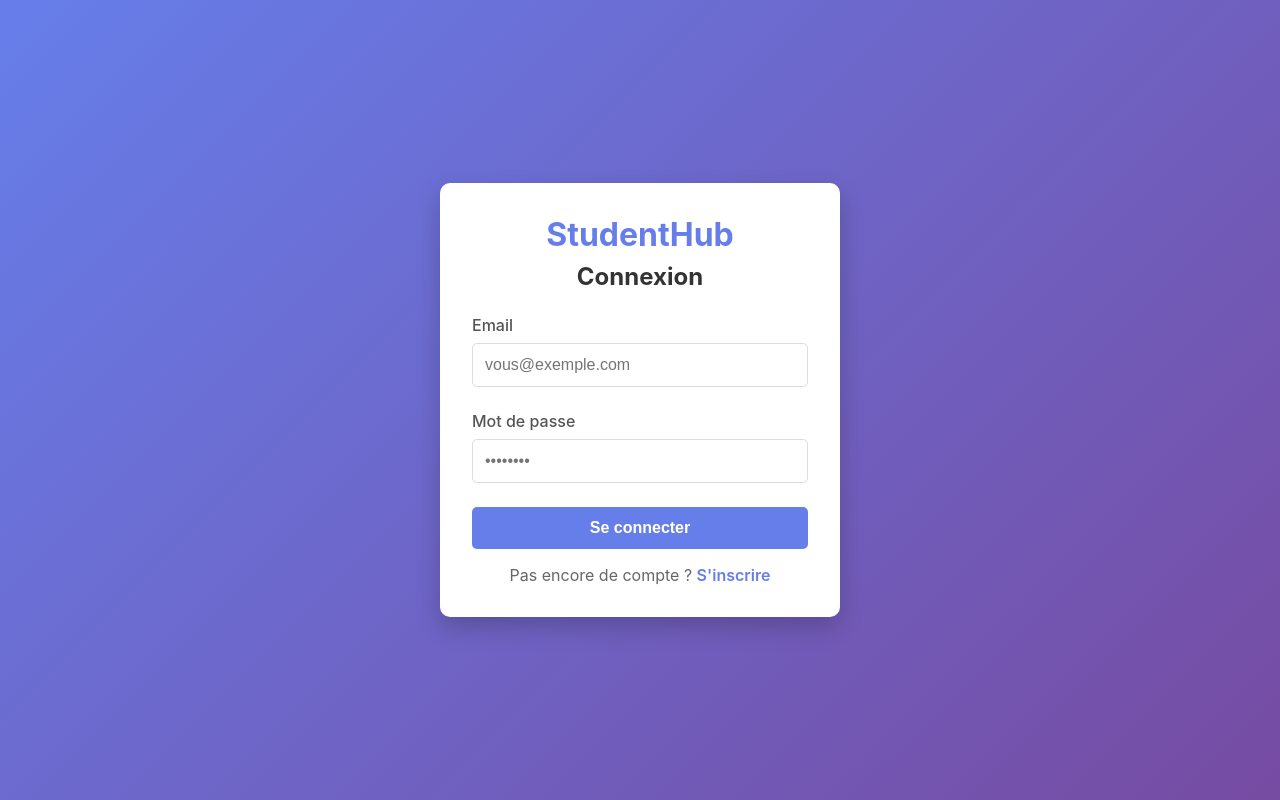
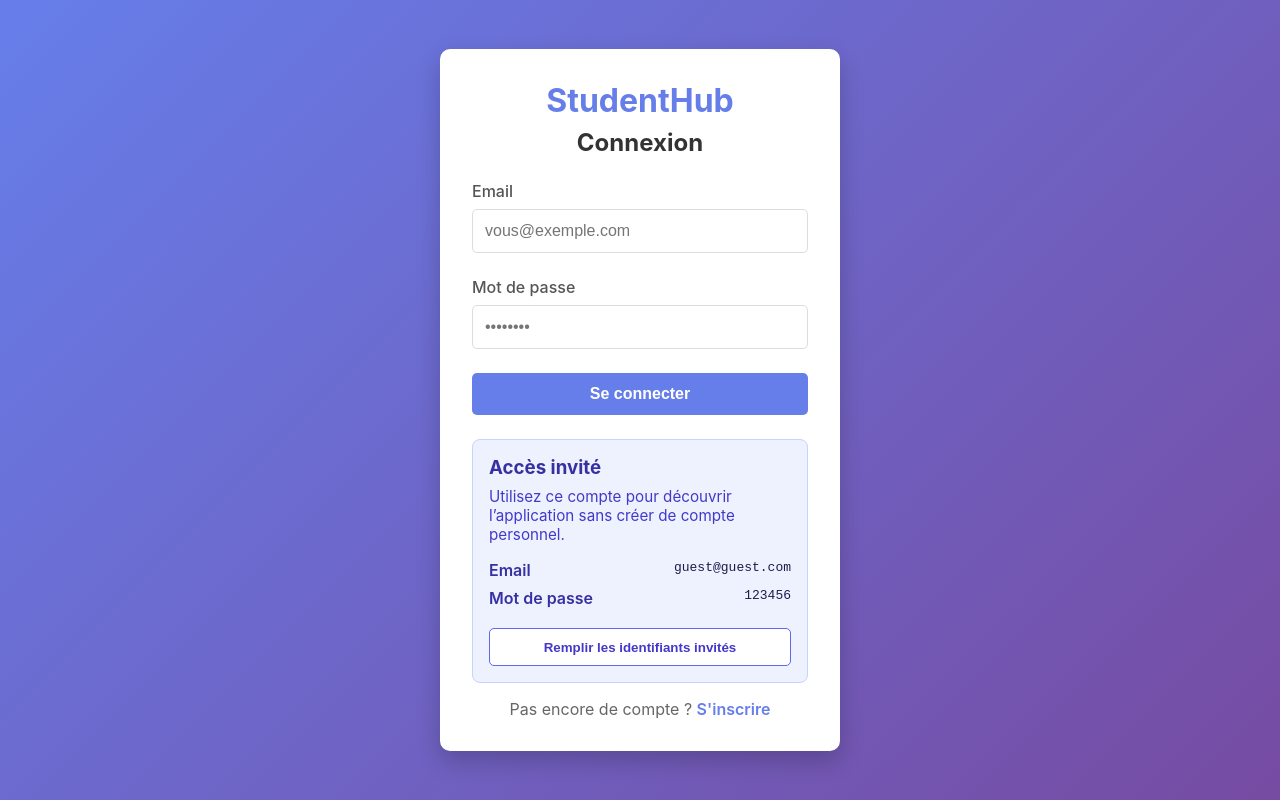
Before and after one commit to Alex-cyber-oss/studenthub-frontend, a React (Vite) app: page /login in a window 1280 px wide. Built offline with nearby package versions, Linux system fonts and the light colour scheme.

Commit message:
Add visible guest account credentials and autofill button

```diff
--- a/src/components/Login.jsx
+++ b/src/components/Login.jsx
@@ -2,6 +2,9 @@ import { useState } from 'react';
 import { Link, useNavigate } from 'react-router-dom';
 import { authService } from '../services/authService';
 import '../styles/Login.css';
+
+const GUEST_EMAIL = 'guest@guest.com';
+const GUEST_PASSWORD = '123456';
 
 export default function Login() {
   const [email, setEmail] = useState('');
@@ -21,7 +24,6 @@ export default function Login() {
     } catch (err) {
       console.error('Erreur connexion:', err);
       if (err.response?.data?.errors) {
-        // Gérer les erreurs de validation Laravel
         const errors = err.response.data.errors;
         const firstError = Object.values(errors)[0];
         setError(Array.isArray(firstError) ? firstError[0] : firstError);
@@ -31,6 +33,12 @@ export default function Login() {
     } finally {
       setLoading(false);
     }
+  };
+
+  const fillGuestCredentials = () => {
+    setEmail(GUEST_EMAIL);
+    setPassword(GUEST_PASSWORD);
+    setError('');
   };
 
   return (
@@ -71,6 +79,24 @@ export default function Login() {
           </button>
         </form>
 
+        <section className="guest-credentials" aria-label="Compte invité">
+          <h3>Accès invité</h3>
+          <p>Utilisez ce compte pour découvrir l’application sans créer de compte personnel.</p>
+          <dl>
+            <div>
+              <dt>Email</dt>
+              <dd>{GUEST_EMAIL}</dd>
+            </div>
+            <div>
+              <dt>Mot de passe</dt>
+              <dd>{GUEST_PASSWORD}</dd>
+            </div>
+          </dl>
+          <button type="button" className="guest-button" onClick={fillGuestCredentials}>
+            Remplir les identifiants invités
+          </button>
+        </section>
+
         <p className="signup-link">
           Pas encore de compte ? <Link to="/register">S'inscrire</Link>
         </p>
--- a/src/styles/Login.css
+++ b/src/styles/Login.css
@@ -47,6 +47,7 @@
   border-radius: 5px;
   font-size: 1rem;
   transition: border-color 0.3s;
+  box-sizing: border-box;
 }
 
 .form-group input:focus {
@@ -77,6 +78,62 @@ button[type='submit']:disabled {
   cursor: not-allowed;
 }
 
+.guest-credentials {
+  margin-top: 1.5rem;
+  padding: 1rem;
+  border: 1px solid #c7d2fe;
+  border-radius: 8px;
+  background: #eef2ff;
+  color: #3730a3;
+}
+
+.guest-credentials h3 {
+  margin: 0 0 0.5rem;
+}
+
+.guest-credentials p {
+  margin: 0 0 0.75rem;
+  color: #4338ca;
+  font-size: 0.95rem;
+}
+
+.guest-credentials dl {
+  margin: 0 0 1rem;
+}
+
+.guest-credentials dl > div {
+  display: flex;
+  justify-content: space-between;
+  gap: 1rem;
+  padding: 0.25rem 0;
+}
+
+.guest-credentials dt {
+  font-weight: 600;
+}
+
+.guest-credentials dd {
+  margin: 0;
+  font-family: monospace;
+  color: #1e1b4b;
+  word-break: break-word;
+}
+
+.guest-button {
+  width: 100%;
+  padding: 0.65rem;
+  border: 1px solid #6366f1;
+  border-radius: 5px;
+  background: white;
+  color: #4338ca;
+  font-weight: 600;
+  cursor: pointer;
+}
+
+.guest-button:hover {
+  background: #e0e7ff;
+}
+
 .error-message {
   background: #fee;
   color: #c33;
```
